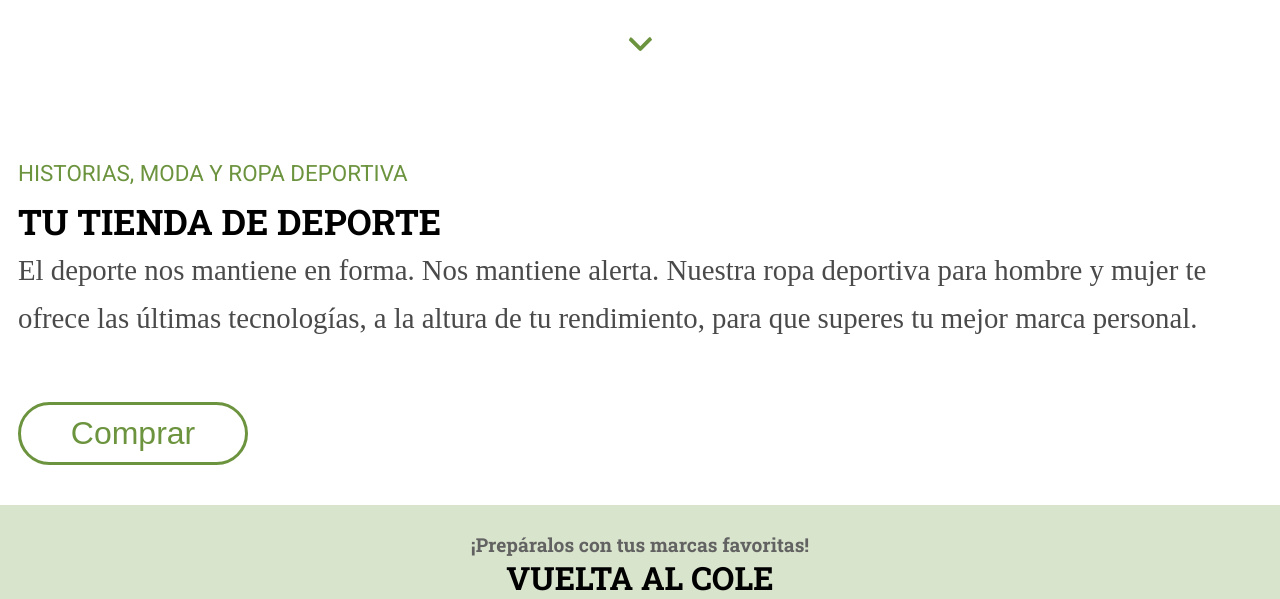
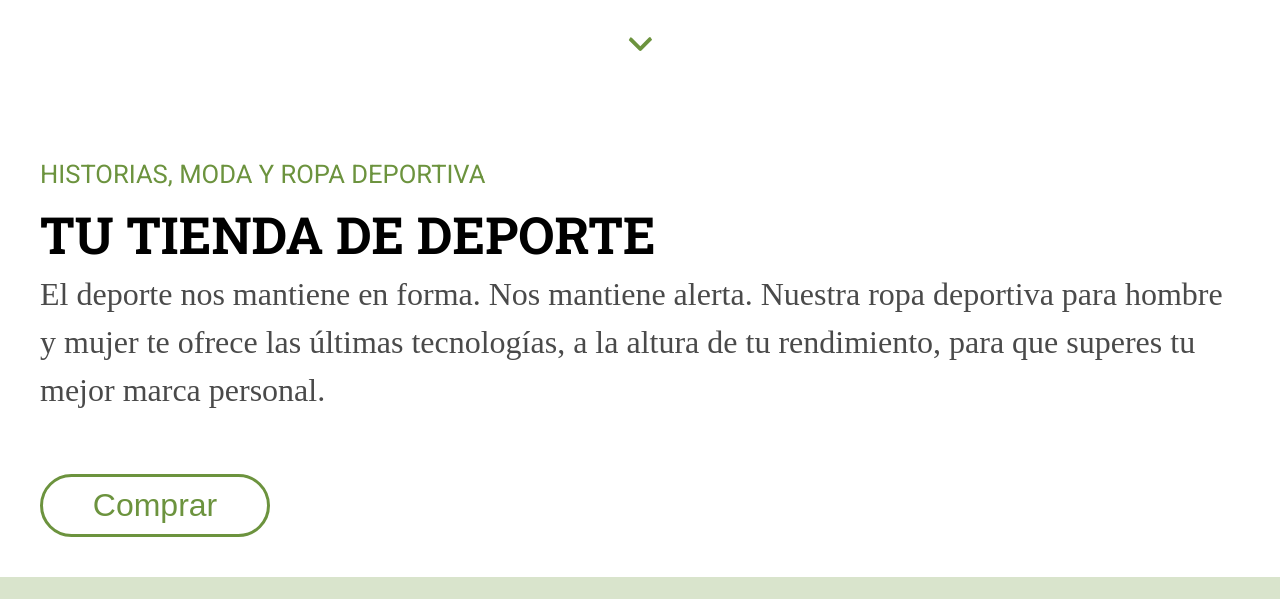
Before and after one commit to Adalab/modulo-1-evaluacion-final-mjgarreq, a website built with Vite: page src/index.html in a window 1280 px wide. Shown: the part 695-1294 px from the top of the page. Built offline with nearby package versions, Linux system fonts and the light colour scheme; files whose address does not match are found by name.

Commit message:
styiling store section tablet version

```diff
--- a/src/scss/layout/_header.scss
+++ b/src/scss/layout/_header.scss
@@ -20,8 +20,8 @@
     padding-left: 40px;
     padding-right: 40px;
     padding-bottom: 100px;
-    @media (width>768px) {
-        background-position: center;
+    @media (min-width: 768px) {
+        background-position: 70%;
         padding-bottom: 30px;
         padding-left: 100px;
         padding-right: 100px;
@@ -41,7 +41,7 @@
             font-size: 3rem;
             line-height: 1.67;
             font-weight: bold;
-            @media (width>768px) {
+            @media (min-width: 768px) {
                 font-size: 7.5rem;
                 line-height: 1.33;
             }
@@ -52,7 +52,7 @@
            color: $color-quarter;
            font-size: 1.6rem;
            line-height: 1.19;
-           @media (width>768px) {
+           @media (min-width: 768px) {
             font-size: 2.4rem;
             line-height: 1.17;
         }
--- a/src/scss/layout/_store-section.scss
+++ b/src/scss/layout/_store-section.scss
@@ -7,12 +7,19 @@
     display: flex;
     flex-direction: column;
     text-align: start;
-
+    @media (min-width: 768px){
+        padding-left: 40px;
+        padding-right: 40px;
+    }
     &_title {
         font-family: $font-main;
         font-size: 1.4rem;
         line-height: 2.14;
         color: $color-primary;
+        @media (min-width: 768px) {
+            font-size: 1.6rem;
+            line-height: 1.88;
+        }
     }
 
     &_button {
@@ -37,11 +44,19 @@
         font-size: 2.2rem;
         font-weight: bold;
         line-height: 1.36;
+        @media (min-width: 768px) {
+            font-size: 3.2rem;
+            line-height: 1.41;
+        }
     }
     &-p {
         color: $color-terciary;
         font-family: $color-primary;
         font-size: 1.8rem;
         line-height: 1.67;
+        @media (min-width:768px) {
+            font-size: 2rem;
+            line-height: 1.5;
+        }
     }
 }
```
